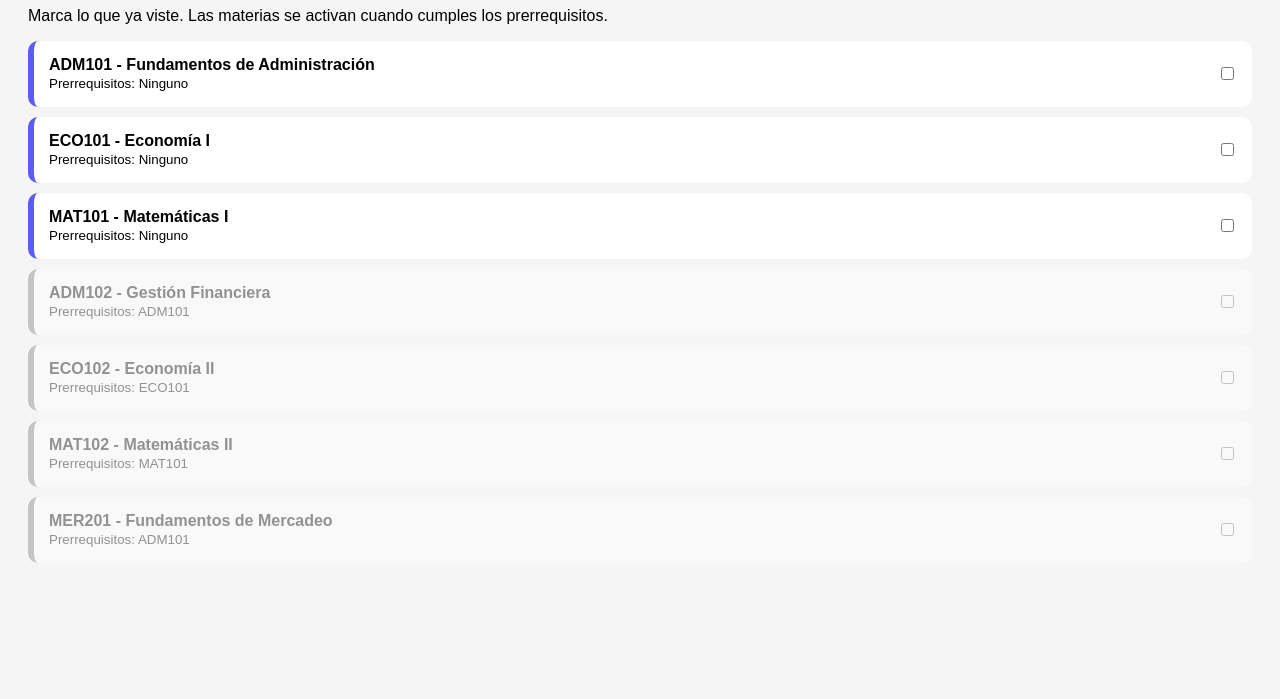
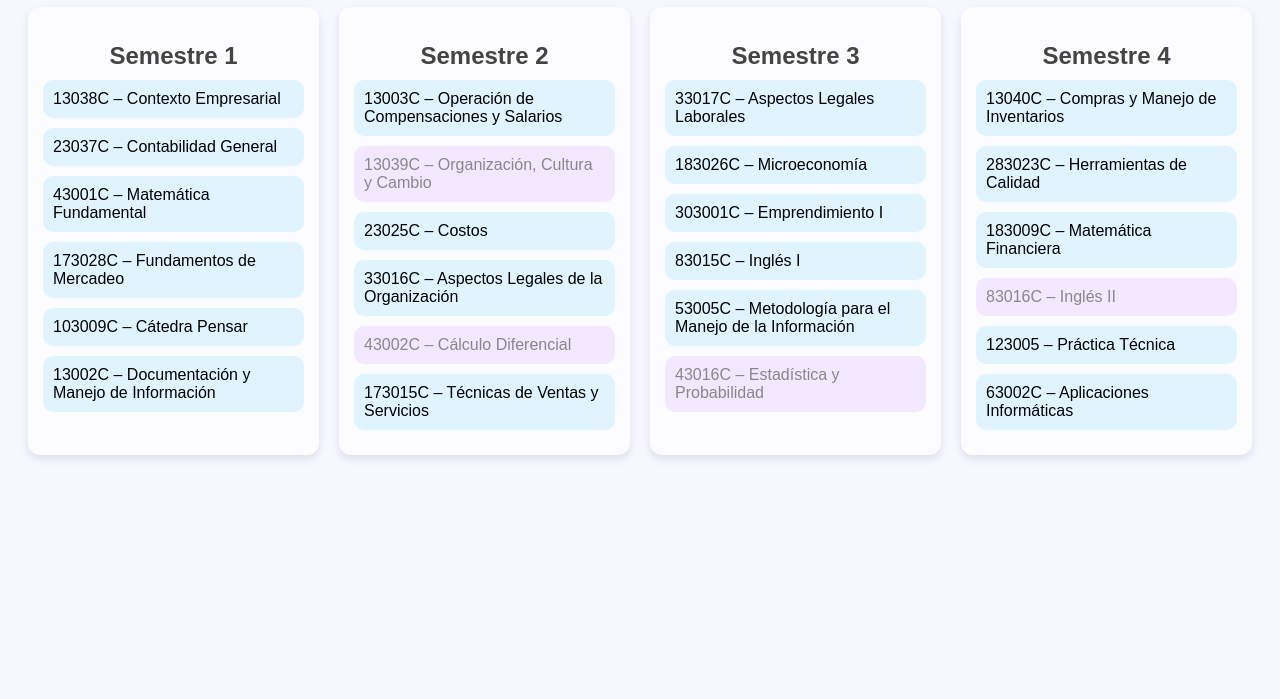
Before and after one commit to laidrodriguez5-coder/malla-curricular-silvana, a plain HTML site: page index.html in a window 1280 px wide. Shown: the part 101-800 px from the top of the page. Drawn offline with Linux system fonts and the light colour scheme.

Commit message:
Update index.html

```diff
--- a/index.html
+++ b/index.html
@@ -1,119 +1,152 @@
 <!DOCTYPE html>
-<html>
+<html lang="es">
 <head>
-<meta charset="UTF-8">
-<title>Malla Curricular Interactiva</title>
-
+<meta charset="UTF-8" />
+<meta name="viewport" content="width=device-width, initial-scale=1.0" />
+<title>Malla Interactiva</title>
 <style>
   body {
-        font-family: Arial;
-        background: #f5f5f5;
+    font-family: Arial, sans-serif;
+    background: #f7f7ff;
     padding: 20px;
   }
+  h1 { text-align: center; color: #333; }
 
-    .materia {
-        background: white;
-        padding: 15px;
-        margin-bottom: 10px;
-        border-radius: 10px;
-        border-left: 6px solid #5a5df0;
-        display: flex;
-        justify-content: space-between;
-        align-items: center;
+  .grid {
+    display: grid;
+    grid-template-columns: repeat(4, 1fr);
+    gap: 20px;
   }
 
-    .materia.bloqueada {
-        opacity: 0.4;
-        border-left-color: gray;
+  .semester {
+    background: #fcfcff;
+    padding: 15px;
+    border-radius: 12px;
+    box-shadow: 0 4px 10px rgba(0,0,0,0.1);
   }
 
-    .materia.aprobada {
-        text-decoration: line-through;
-        opacity: 0.6;
-        border-left-color: green;
+  .semester h2 {
+    text-align: center;
+    margin-bottom: 10px;
+    color: #444;
   }
 
-    .nombre {
-        font-weight: bold;
+  .course {
+    background: #dff4ff;
+    padding: 10px;
+    border-radius: 10px;
+    margin-bottom: 10px;
+    cursor: pointer;
+    transition: 0.2s;
+  }
+
+  .course.completed {
+    background: #b8ffc0;
+    text-decoration: line-through;
+    color: #3a6b3c;
+  }
+
+  .course.locked {
+    background: #f3e8ff;
+    color: #888;
+    cursor: not-allowed;
   }
 </style>
 </head>
+<body>
+<h1>Malla Interactiva – Administración de Empresas</h1>
 
-<body>
-
-<h1>Malla Curricular Interactiva - Silvana</h1>
-<p>Marca lo que ya viste. Las materias se activan cuando cumples los prerrequisitos.</p>
-
-<div id="malla"></div>
+<div class="grid" id="grid"></div>
 
 <script>
-
-// ------- CONFIGURACIÓN DE TUS MATERIAS -------- //
-
-// Puedes agregar, borrar o editar aquí sin saber programación.
-// CODE FRIENDLY PARA TI ❤️
-
-const materias = [
-    { id: "ADM101", nombre: "Fundamentos de Administración", prerequisitos: [] },
-    { id: "ECO101", nombre: "Economía I", prerequisitos: [] },
-    { id: "MAT101", nombre: "Matemáticas I", prerequisitos: [] },
-
-    { id: "ADM102", nombre: "Gestión Financiera", prerequisitos: ["ADM101"] },
-    { id: "ECO102", nombre: "Economía II", prerequisitos: ["ECO101"] },
-    { id: "MAT102", nombre: "Matemáticas II", prerequisitos: ["MAT101"] },
-
-    { id: "MER201", nombre: "Fundamentos de Mercadeo", prerequisitos: ["ADM101"] }
+// --- Datos de la malla ---
+const semesters = [
+  {
+    name: "Semestre 1",
+    courses: [
+      { code: "13038C", name: "Contexto Empresarial", req: [] },
+      { code: "23037C", name: "Contabilidad General", req: [] },
+      { code: "43001C", name: "Matemática Fundamental", req: [] },
+      { code: "173028C", name: "Fundamentos de Mercadeo", req: [] },
+      { code: "103009C", name: "Cátedra Pensar", req: [] },
+      { code: "13002C", name: "Documentación y Manejo de Información", req: [] }
+    ]
+  },
+  {
+    name: "Semestre 2",
+    courses: [
+      { code: "13003C", name: "Operación de Compensaciones y Salarios", req: [] },
+      { code: "13039C", name: "Organización, Cultura y Cambio", req: ["13038C"] },
+      { code: "23025C", name: "Costos", req: [] },
+      { code: "33016C", name: "Aspectos Legales de la Organización", req: [] },
+      { code: "43002C", name: "Cálculo Diferencial", req: ["43001C"] },
+      { code: "173015C", name: "Técnicas de Ventas y Servicios", req: [] }
+    ]
+  },
+  {
+    name: "Semestre 3",
+    courses: [
+      { code: "33017C", name: "Aspectos Legales Laborales", req: [] },
+      { code: "183026C", name: "Microeconomía", req: [] },
+      { code: "303001C", name: "Emprendimiento I", req: [] },
+      { code: "83015C", name: "Inglés I", req: [] },
+      { code: "53005C", name: "Metodología para el Manejo de la Información", req: [] },
+      { code: "43016C", name: "Estadística y Probabilidad", req: ["43001C"] }
+    ]
+  },
+  {
+    name: "Semestre 4",
+    courses: [
+      { code: "13040C", name: "Compras y Manejo de Inventarios", req: [] },
+      { code: "283023C", name: "Herramientas de Calidad", req: [] },
+      { code: "183009C", name: "Matemática Financiera", req: [] },
+      { code: "83016C", name: "Inglés II", req: ["83015C"] },
+      { code: "123005", name: "Práctica Técnica", req: ["CREDITOS44"] },
+      { code: "63002C", name: "Aplicaciones Informáticas", req: [] }
+    ]
+  }
 ];
 
-// ---------------------------------------------- //
+let completed = new Set();
 
+function render() {
+  const grid = document.getElementById("grid");
+  grid.innerHTML = "";
 
-function renderMalla() {
-    const malla = document.getElementById("malla");
-    malla.innerHTML = "";
+  semesters.forEach(sem => {
+    const col = document.createElement("div");
+    col.className = "semester";
 
-    materias.forEach(m => {
-        const aprobadas = JSON.parse(localStorage.getItem("materiasAprobadas") || "[]");
-        const isAprobada = aprobadas.includes(m.id);
+    const title = document.createElement("h2");
+    title.textContent = sem.name;
+    col.appendChild(title);
 
-        // Verificar prerequisitos
-        const cumplePrereq = m.prerequisitos.every(p => aprobadas.includes(p));
+    sem.courses.forEach(course => {
+      const div = document.createElement("div");
+      div.className = "course";
 
-        const div = document.createElement("div");
-        div.className = "materia";
+      // Verificar requisitos
+      const locked = !course.req.every(r => completed.has(r) || r === "CREDITOS44");
+      if (locked) div.classList.add("locked");
+      if (completed.has(course.code)) div.classList.add("completed");
 
-        if (!cumplePrereq && !isAprobada) div.classList.add("bloqueada");
-        if (isAprobada) div.classList.add("aprobada");
+      div.textContent = `${course.code} – ${course.name}`;
 
-        div.innerHTML = `
-            <div>
-                <div class="nombre">${m.id} - ${m.nombre}</div>
-                <small>Prerrequisitos: ${m.prerequisitos.length ? m.prerequisitos.join(", ") : "Ninguno"}</small>
-            </div>
+      div.onclick = () => {
+        if (locked) return;
+        if (completed.has(course.code)) completed.delete(course.code);
+        else completed.add(course.code);
+        render();
+      };
 
-            <input type="checkbox" ${isAprobada ? "checked" : ""} />
-        `;
-
-        div.querySelector("input").addEventListener("change", (e) => {
-            let aprobadas = JSON.parse(localStorage.getItem("materiasAprobadas") || "[]");
-
-            if (e.target.checked) {
-                aprobadas.push(m.id);
-            } else {
-                aprobadas = aprobadas.filter(x => x !== m.id);
-            }
-
-            localStorage.setItem("materiasAprobadas", JSON.stringify(aprobadas));
-            renderMalla();
+      col.appendChild(div);
     });
 
-        malla.appendChild(div);
+    grid.appendChild(col);
   });
 }
 
-renderMalla();
-
+render();
 </script>
-
 </body>
 </html>
```
Lines whose indentation alone changed are shown as unchanged.
